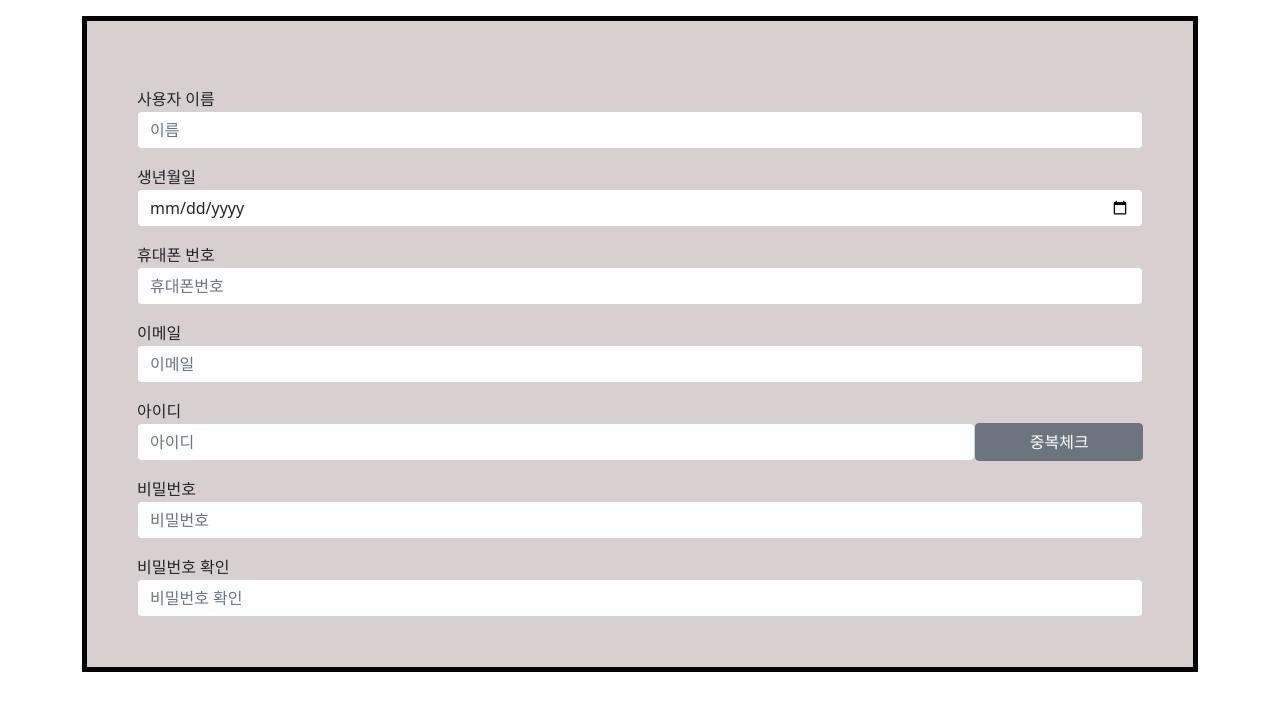
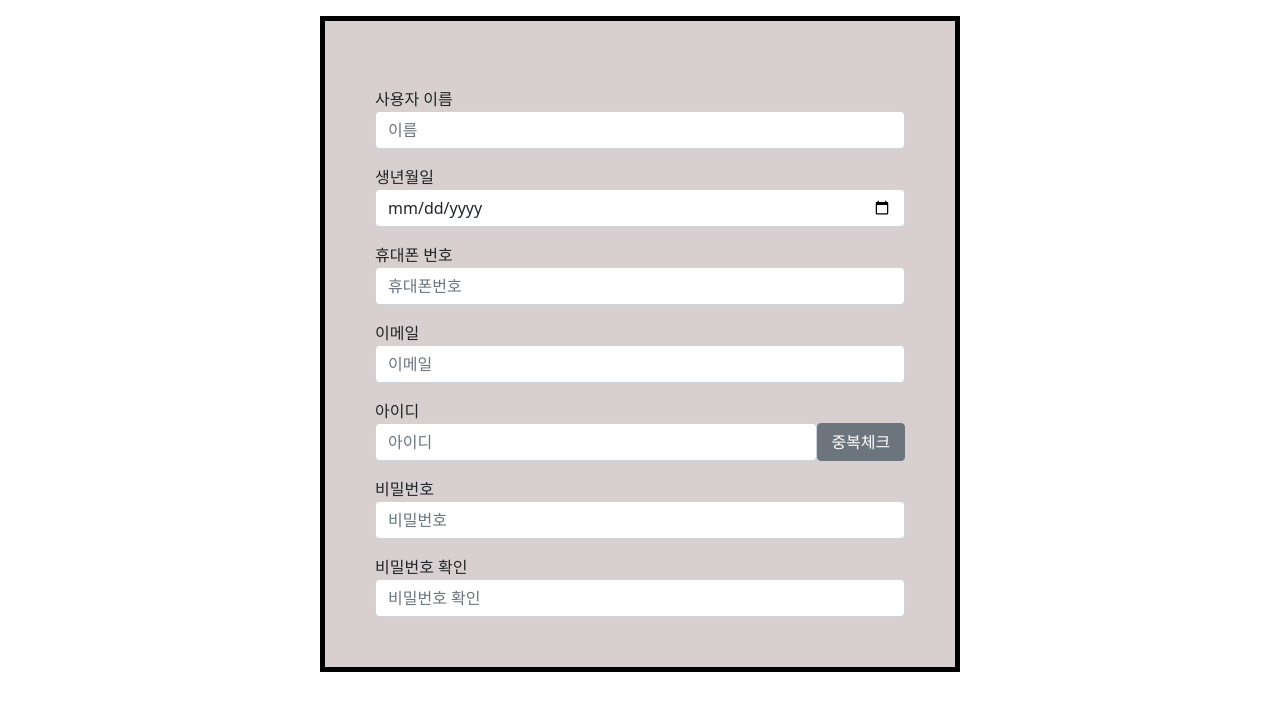
Before and after one commit to chaewoniiii/TeamProject, a Django app: page /user/register/ in a window 1280 px wide. Shown: the part 96-800 px from the top of the page. Run offline with Django 3.2, Linux system fonts and the light colour scheme; parts of the project's set-up code (start-up, migrations or seed data) failed here and were passed over; some libraries are stand-ins or nearby versions.

Commit message:
고진수
로그인 회원가입 padding넣어서 좀 안쪽으로 집어 넣었습니다

```diff
--- a/static/css/user.css
+++ b/static/css/user.css
@@ -29,3 +29,7 @@ div.group {
     background-color: black;
     color: white;
 }
+
+.padding{
+    padding: 0px 250px;
+}
--- a/user/templates/login.html
+++ b/user/templates/login.html
@@ -7,7 +7,7 @@
 
 {% block contents %}
 <div class="row mt-5">
-    <div class="col-12">
+    <div class="col-12 padding">
         <form method="POST" action=".">
             {% csrf_token %}
             <div class="group">
--- a/user/templates/register.html
+++ b/user/templates/register.html
@@ -7,7 +7,7 @@
 
 {% block contents %}
 <div class="row">
-    <div class="col-12">
+    <div class="col-12 padding">
         <form method="POST" action=".">
             {% csrf_token %}
             <div class="group">
```
